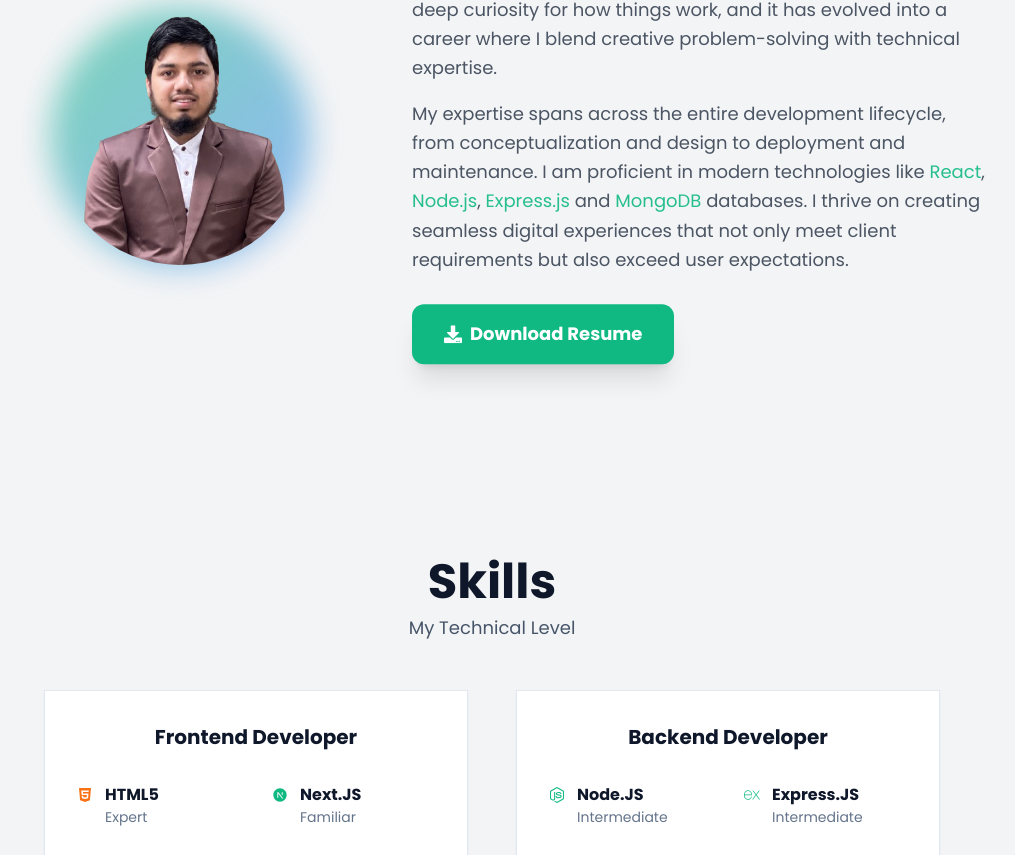
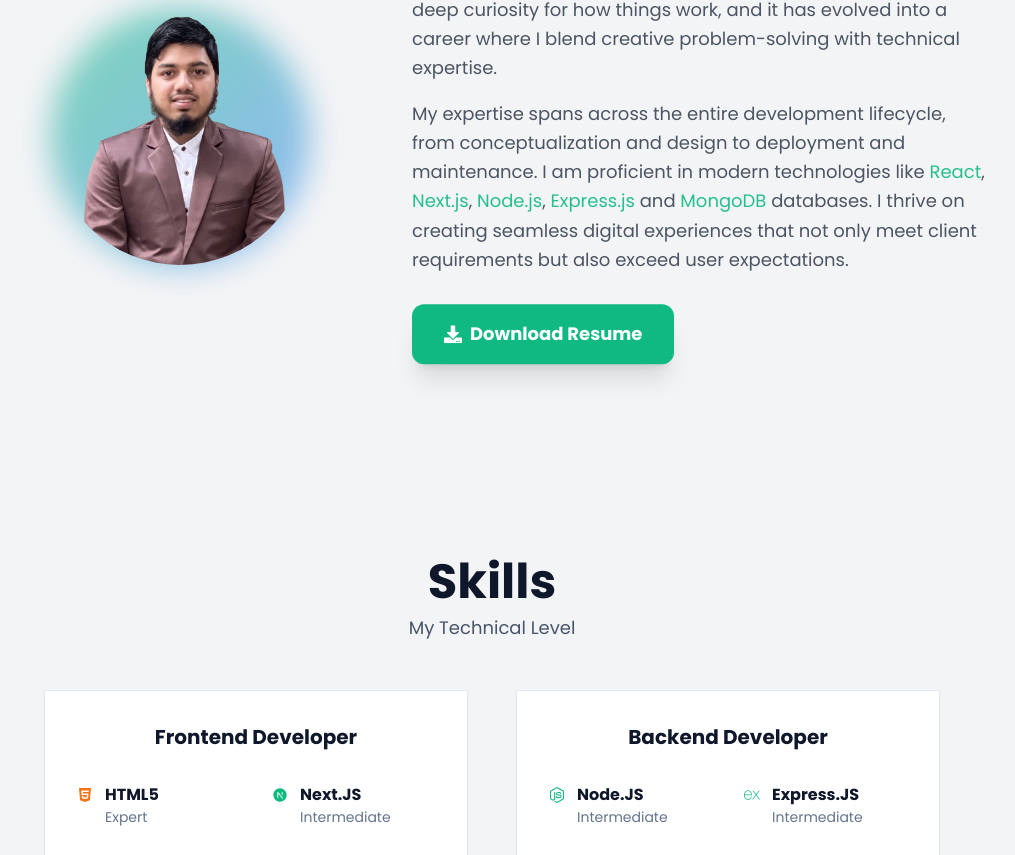
Before and after one commit to oliullahakib/portfolio-of-oliullah, a React (Vite) app: page / in a window 1280 px wide. Shown: the part 1085-1940 px from the top of the page, without its empty margins (148-1163 px from the left). Built offline with nearby package versions, Linux system fonts and the light colour scheme.

Commit message:
change some text

```diff
--- a/src/components/About.jsx
+++ b/src/components/About.jsx
@@ -76,7 +76,8 @@
                         <p className="mt-4 text-lg text-text-secondary-light dark:text-text-secondary-dark leading-relaxed">
                             My expertise spans across the entire development lifecycle, from conceptualization and
                             design to deployment and maintenance. I am proficient in modern technologies like <span
-                                className="text-primary/90">React</span>, <span className="text-primary/90">Node.js</span>,
+                                className="text-primary/90">React</span>, <span
+                                className="text-primary/90">Next.js</span>, <span className="text-primary/90">Node.js</span>,
                             <span className="text-primary/90"> Express.js</span> and <span
                                 className="text-primary/90">MongoDB</span> databases. I thrive on creating seamless
                             digital experiences that not only meet client requirements but also exceed user
--- a/src/components/Skills.jsx
+++ b/src/components/Skills.jsx
@@ -66,7 +66,7 @@
                                 <span className="material-symbols-outlined text-primary mt-1"><RiNextjsFill /></span>
                                 <div>
                                     <h3 className="font-semibold text-slate-900 dark:text-white">Next.JS</h3>
-                                    <p className="text-sm text-slate-500 dark:text-slate-400">Familiar</p>
+                                    <p className="text-sm text-slate-500 dark:text-slate-400">Intermediate</p>
                                 </div>
                             </motion.div>
 
```
Also changed, not shown: 1 other file (tests, documents, lock files or other folders).
